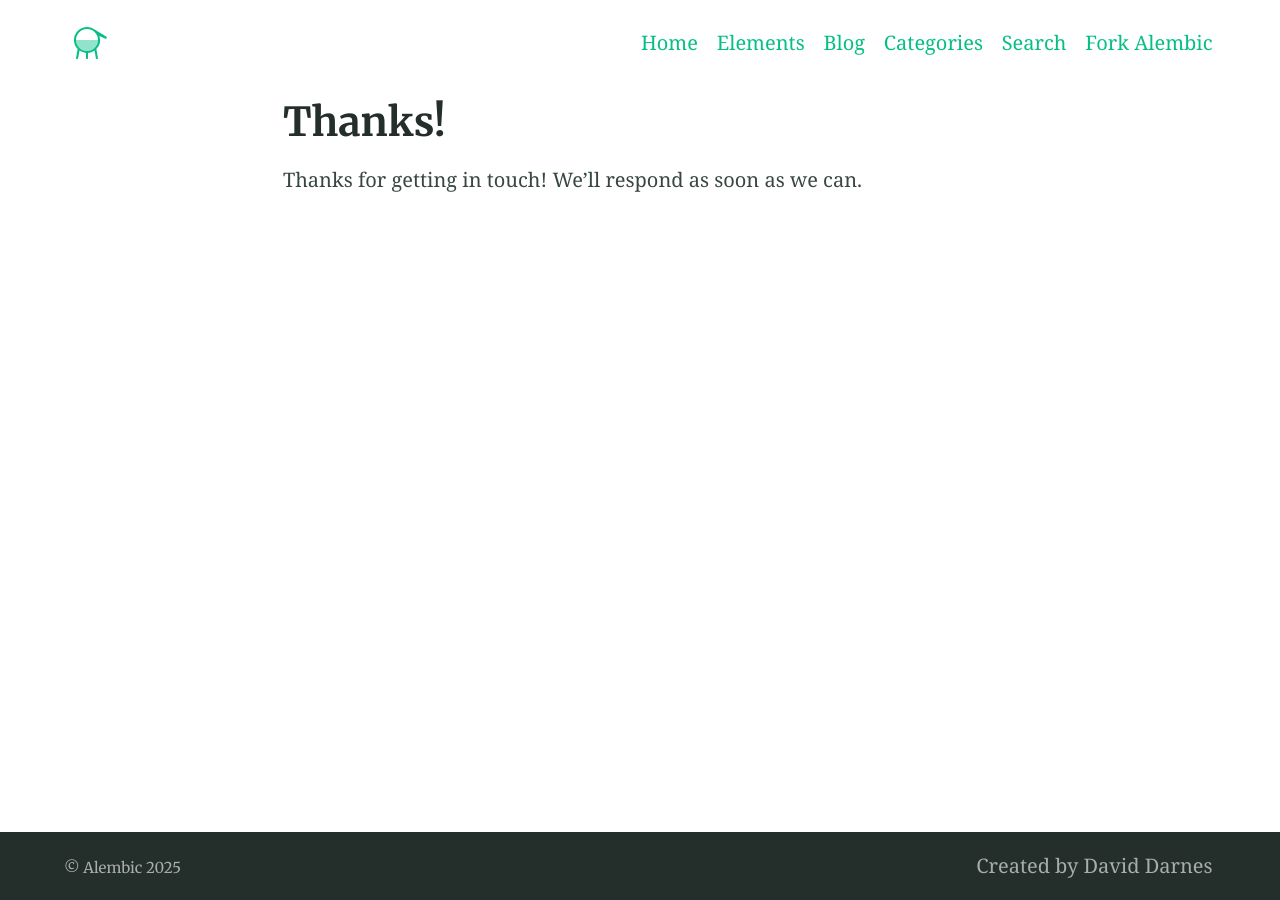
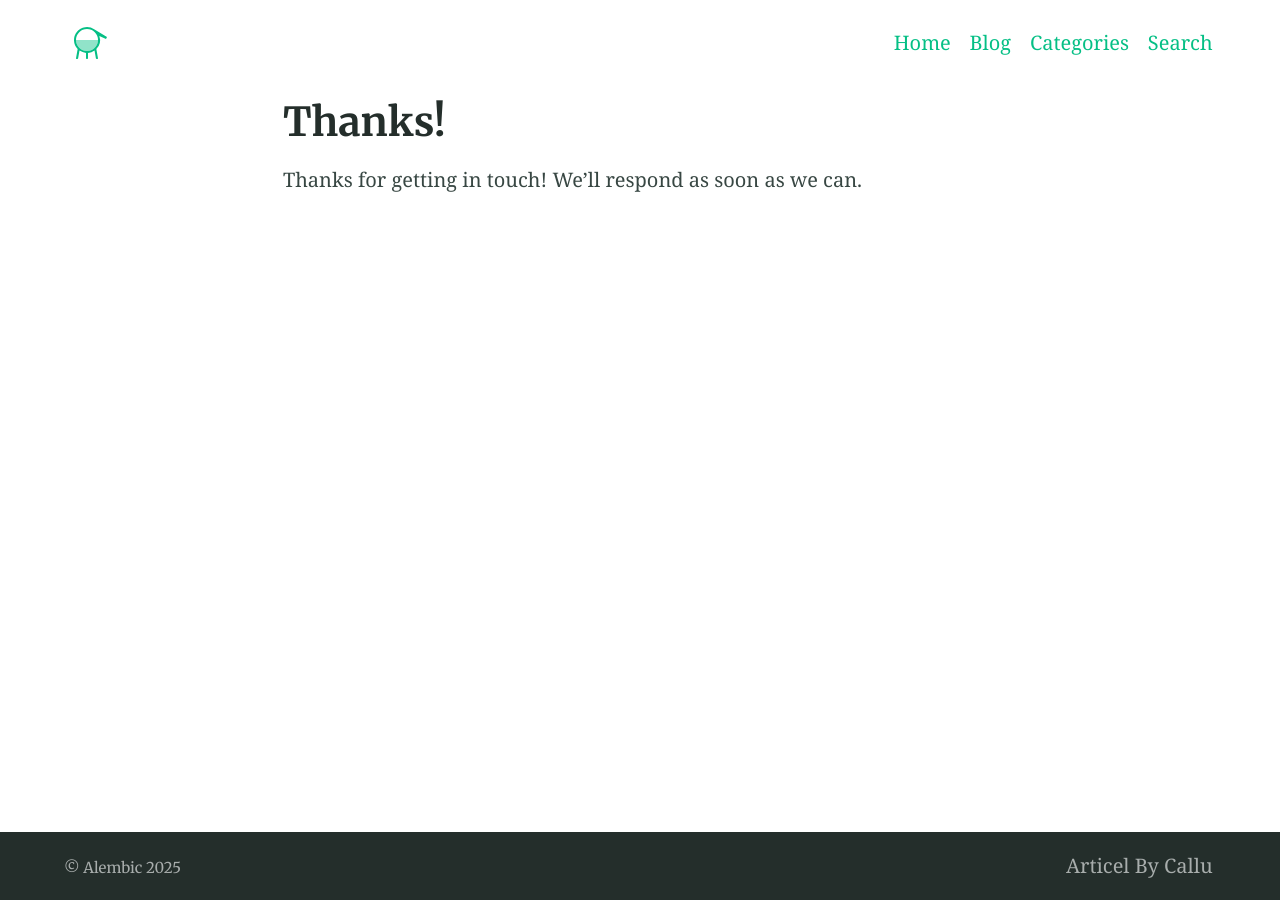
Before and after one commit to allucallu/allucallu, a Jekyll site: the page built from thanks.md, in a window 1280 px wide. Built offline with Jekyll 4.4.1, drawn with Linux system fonts in a browser that asks for light colours.

Commit message:
perbaikan ringan1

```diff
--- a/_config.yml
+++ b/_config.yml
@@ -123,20 +123,15 @@ favicons: # Favicons are also used in the manifest file. Syntax is 'size: path'
 navigation_header:
 - title: Home
   url: /
-- title: Elements
-  url: /elements/
 - title: Blog
   url: /blog/
 - title: Categories
   url: /categories/
 - title: Search
   url: /search/
-- title: Fork Alembic
-  url: https://github.com/daviddarnes/alembic
 
 navigation_footer:
-- title: Created by David Darnes
-  url: https://darn.es
+- title: Articel By Callu
 
 social_links: # Appears in sidebar. Set the urls then uncomment and comment out as desired
   Twitter: https://twitter.com/DavidDarnes
```
